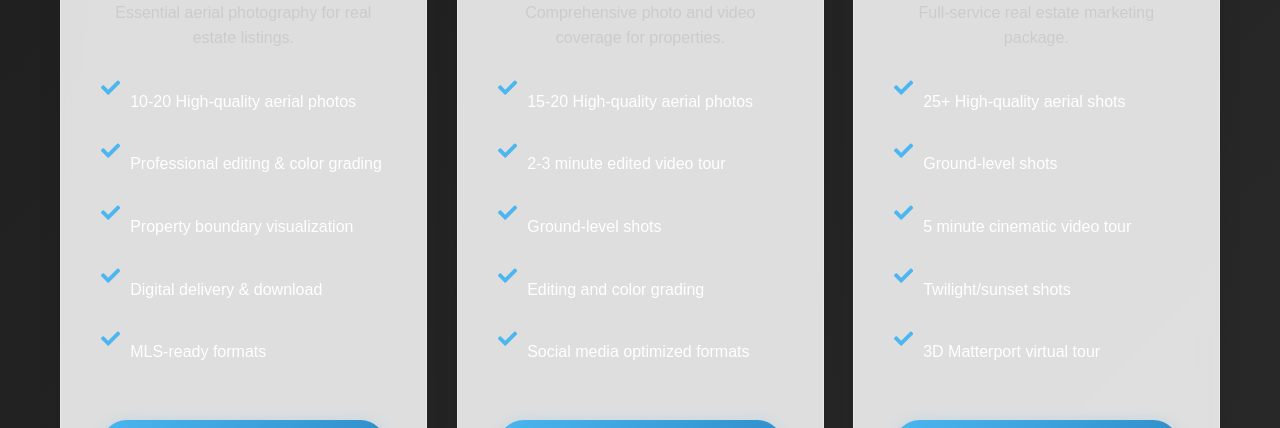
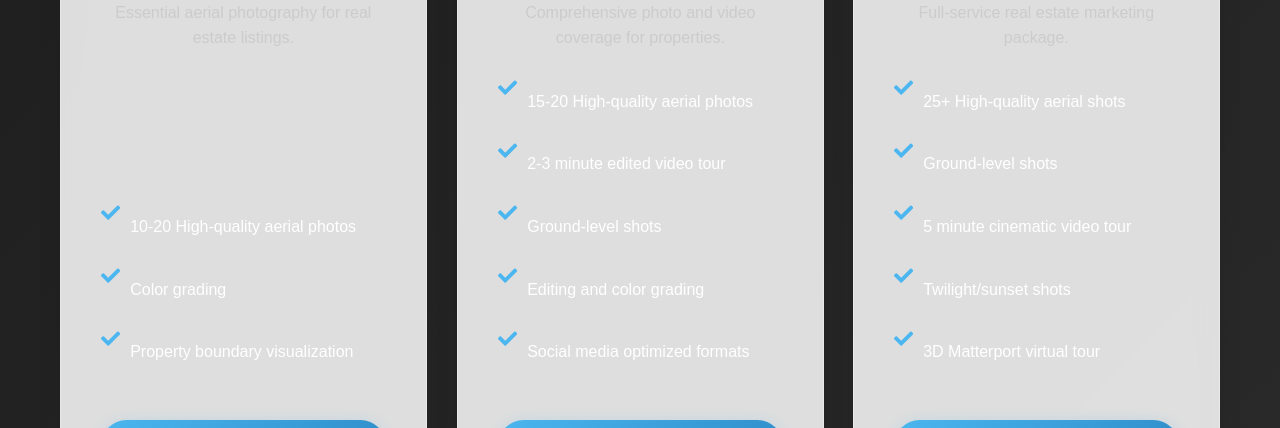
Before and after one commit to Mattyboy25/chris-website, a React (Vite) app: page /services in a window 1280 px wide. Shown: the part 1200-1628 px from the top of the page. Built offline with nearby package versions, Linux system fonts and the light colour scheme; no server answers.

Commit message:
Update services data: simplify features by removing redundant descriptions for clarity

```diff
--- a/src/data/servicesData.js
+++ b/src/data/servicesData.js
@@ -10,10 +10,8 @@ export const services = [
     iconName: "FaCamera",
     videoSrc: "/videos/Town.mp4",    features: [
       "10-20 High-quality aerial photos",
-      "Professional editing & color grading",
+      "Color grading",
       "Property boundary visualization",
-      "Digital delivery & download",
-      "MLS-ready formats"
     ],
     process: [
       { step: 1, title: "Booking", desc: "Schedule your shoot at a convenient time" },
```
